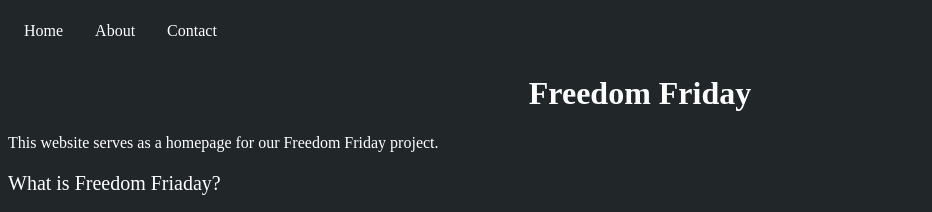
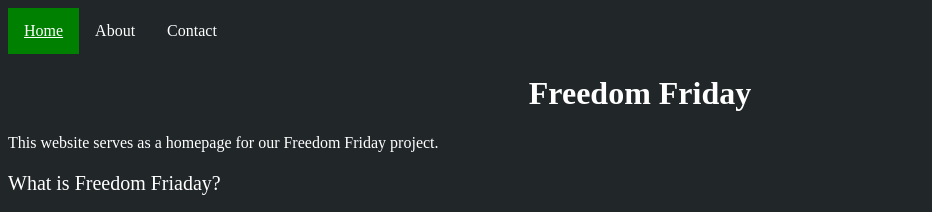
Before and after one commit to notCJR/Freedom-Friday, a plain HTML site: page index.html in a window 1280 px wide. In both pictures the pointer is over the link "Home". Shown: the top 212 px of the page, without its empty margins (0-932 px from the left). Drawn offline with Linux system fonts and the light colour scheme.

Commit message:
Update index.html

```diff
--- a/index.html
+++ b/index.html
@@ -42,7 +42,7 @@ li a {
 
 /* Everything between these brackets decides what the buttons will look like when called when they are hovered over */
 li a:hover {
-  background-color: #212629; /* Changes background color when you hover over the button */
+  text-decoration: underline; /* When you hover over a button the text in it is underlined */
 }
 
 /* Everything between these brackets decides what the buttons will look like when you are on the webpage */
```
